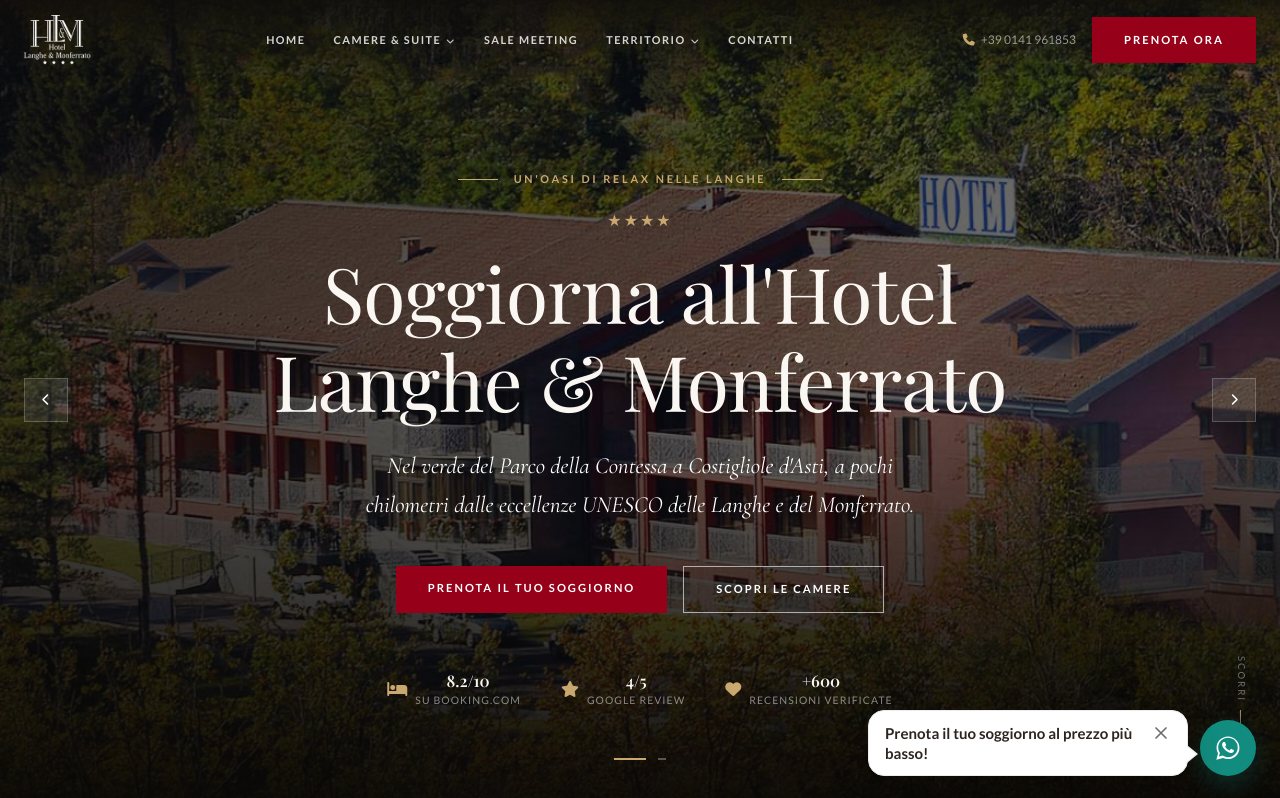
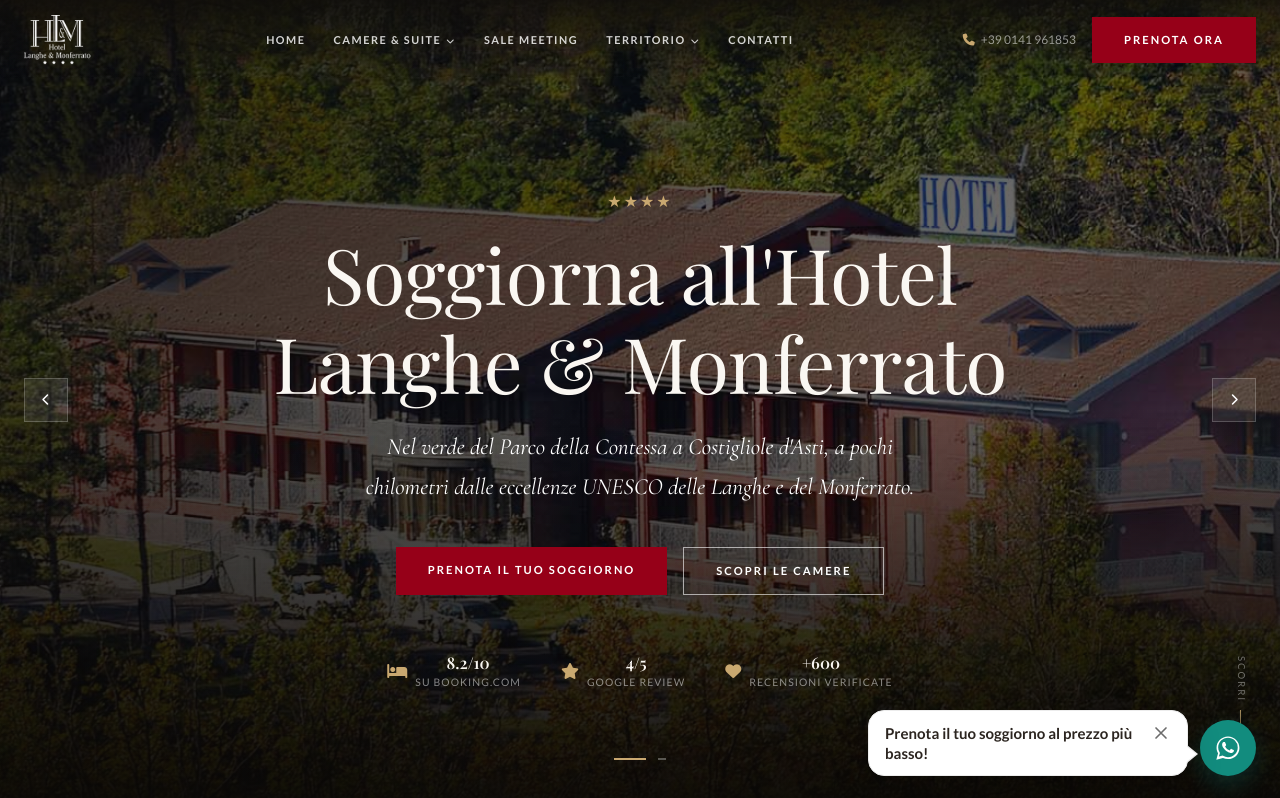
Before and after one commit to tave1013/hotel-langhe-monferrato, a Next.js app: page / in a window 1280 px wide. Shown: the top 798 px of the page. Built offline with nearby package versions, Linux system fonts and the light colour scheme; a web font is replaced by a local one.

Commit message:
style: aggiorna contenuti hero principale

```diff
--- a/components/Hero.js
+++ b/components/Hero.js
@@ -81,7 +81,7 @@
         >
           {/* Eyebrow */}
           <ScrollAnimation type="slide-up" duration="slow">
-            <div className="hidden md:flex items-center justify-center gap-4 mb-5 mt-[5px] md:mt-0">
+            <div className={`${slide.showStars ? 'hidden' : 'hidden md:flex'} items-center justify-center gap-4 mb-5 mt-[5px] md:mt-0`}>
               <span style={{ width: 40, height: 1, background: '#C9A870', display: 'inline-block' }}></span>
               <span className="section-label">{slide.label}</span>
               <span style={{ width: 40, height: 1, background: '#C9A870', display: 'inline-block' }}></span>
@@ -91,7 +91,7 @@
           {/* Stars */}
           {slide.showStars && (
             <ScrollAnimation type="slide-up" duration="slow" delay={100}>
-              <div className="hidden md:block stars mb-4">★★★★</div>
+              <div className="stars mb-4 text-center">★★★★</div>
             </ScrollAnimation>
           )}
 
```
